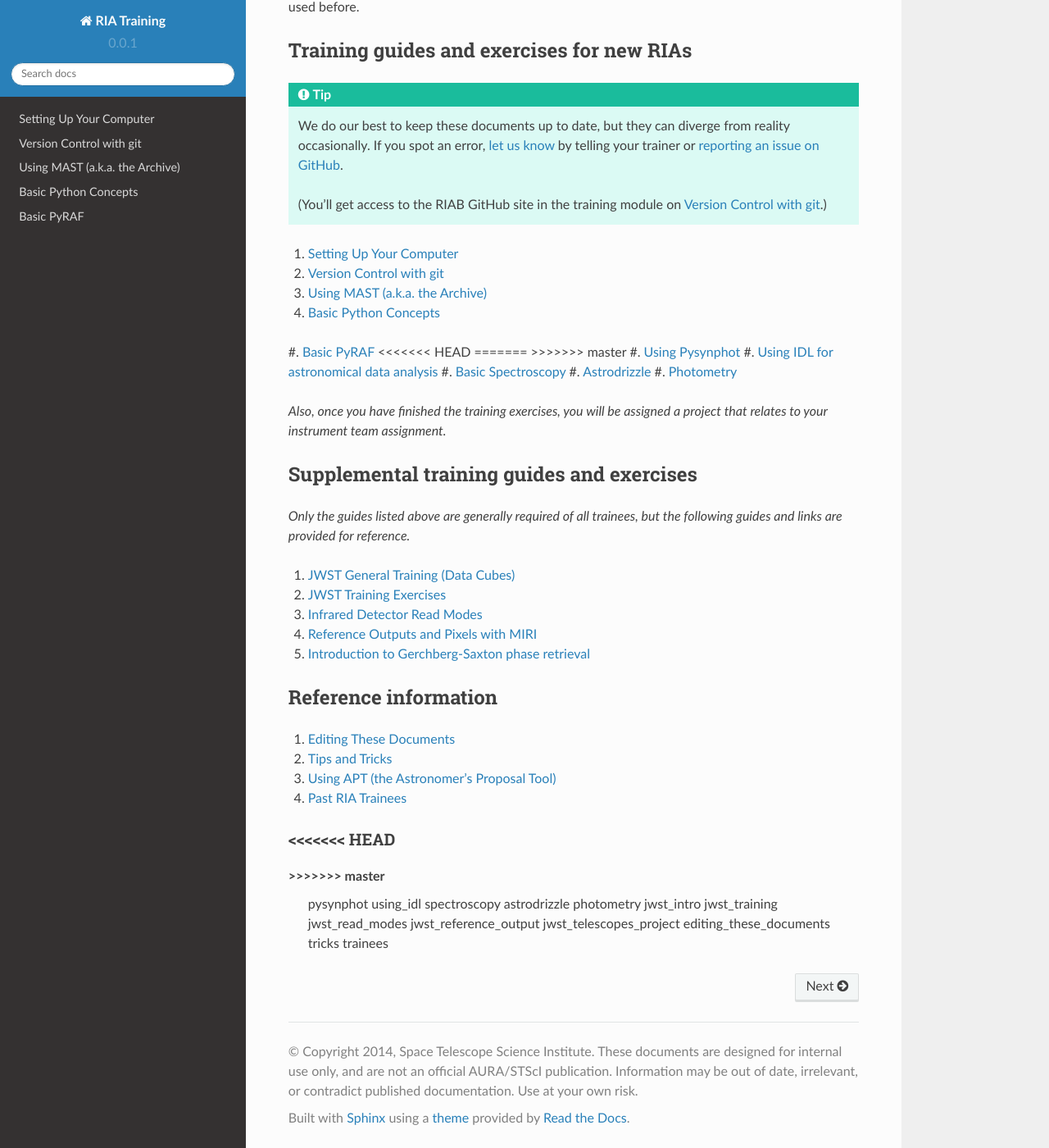
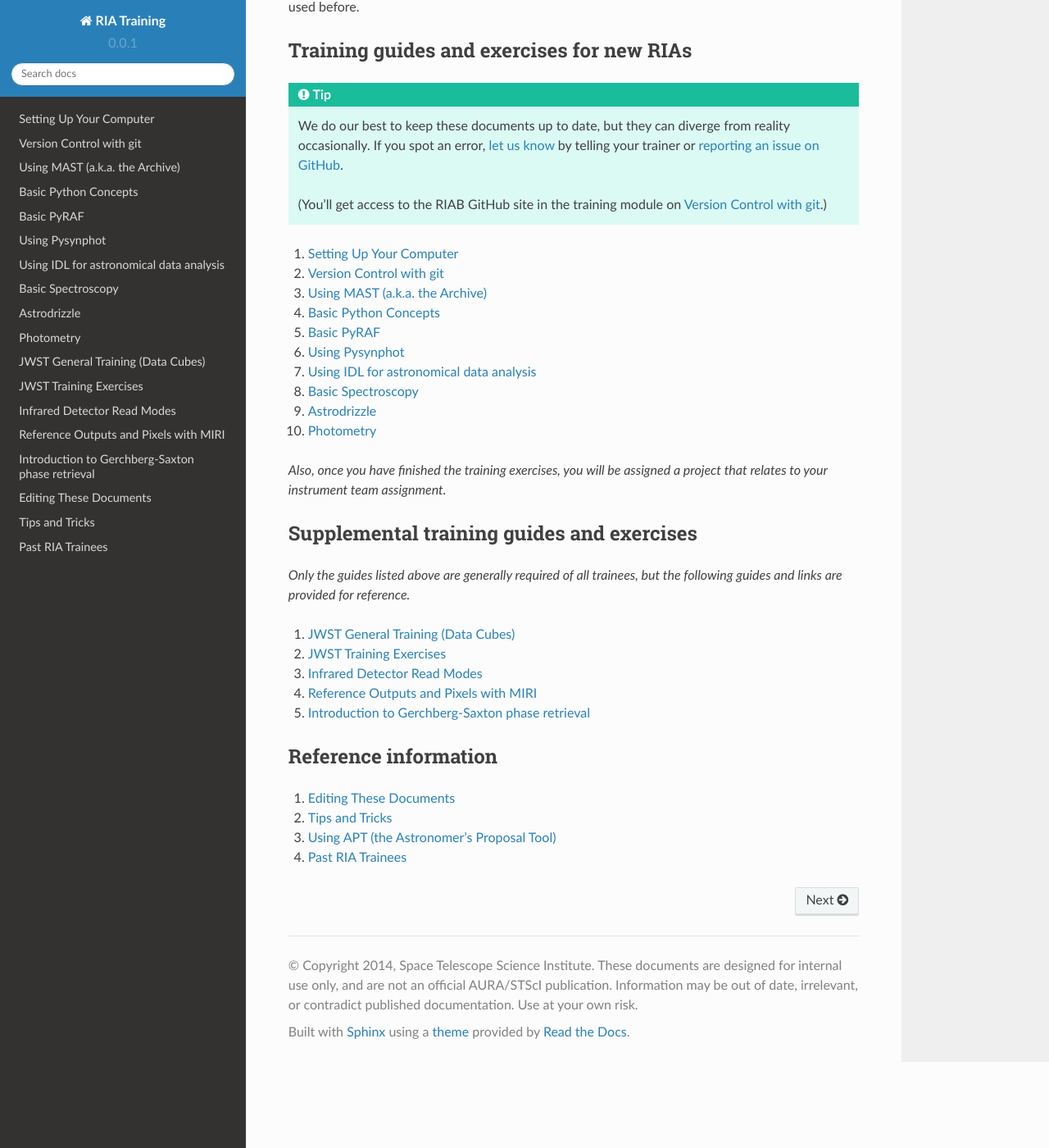
Before and after one commit to staceybright/training-library, a Sphinx documentation site: the page built from source/index.txt, in a window 1280 px wide and 1400 px high, scrolled down 384 px. Shown: the whole window at 82% size. Built offline with Sphinx 7.4.7 and the Read the Docs theme 2.0.0, drawn with Linux system fonts in a browser that asks for light colours.

Commit message:
fixing index.txt

```diff
--- a/source/index.txt
+++ b/source/index.txt
@@ -23,9 +23,6 @@ Training guides and exercises for new RIAs
 #. :doc:`archives`
 #. :doc:`python`
 #. :doc:`pyraf`
-<<<<<<< HEAD
-=======
->>>>>>> master
 #. :doc:`pysynphot`
 #. :doc:`using_idl`
 #. :doc:`spectroscopy`
@@ -64,9 +61,6 @@ Reference information
    archives
    python
    pyraf
-<<<<<<< HEAD
-=======
->>>>>>> master
    pysynphot
    using_idl
    spectroscopy
```
